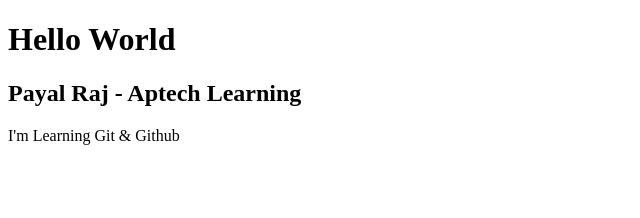
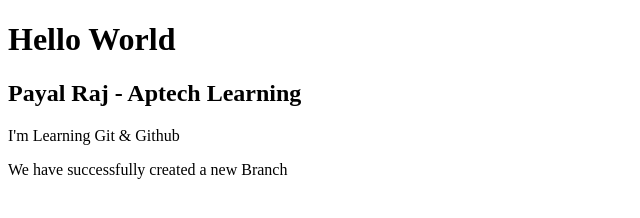
Before and after one commit to Payal-Raj/Practice, a plain HTML site: page index.html in a window 1280 px wide. Shown: the whole page, without its empty margins (0-640 px from the left). Drawn offline with Linux system fonts and the light colour scheme.

Commit message:
New branch

```diff
--- a/index.html
+++ b/index.html
@@ -9,5 +9,6 @@
     <H1>Hello World</H1>
     <h2>Payal Raj - Aptech Learning</h2>
     <p>I'm Learning Git & Github</p>
+    <p>We have successfully created a new Branch  </p>
 </body>
 </html>
```
